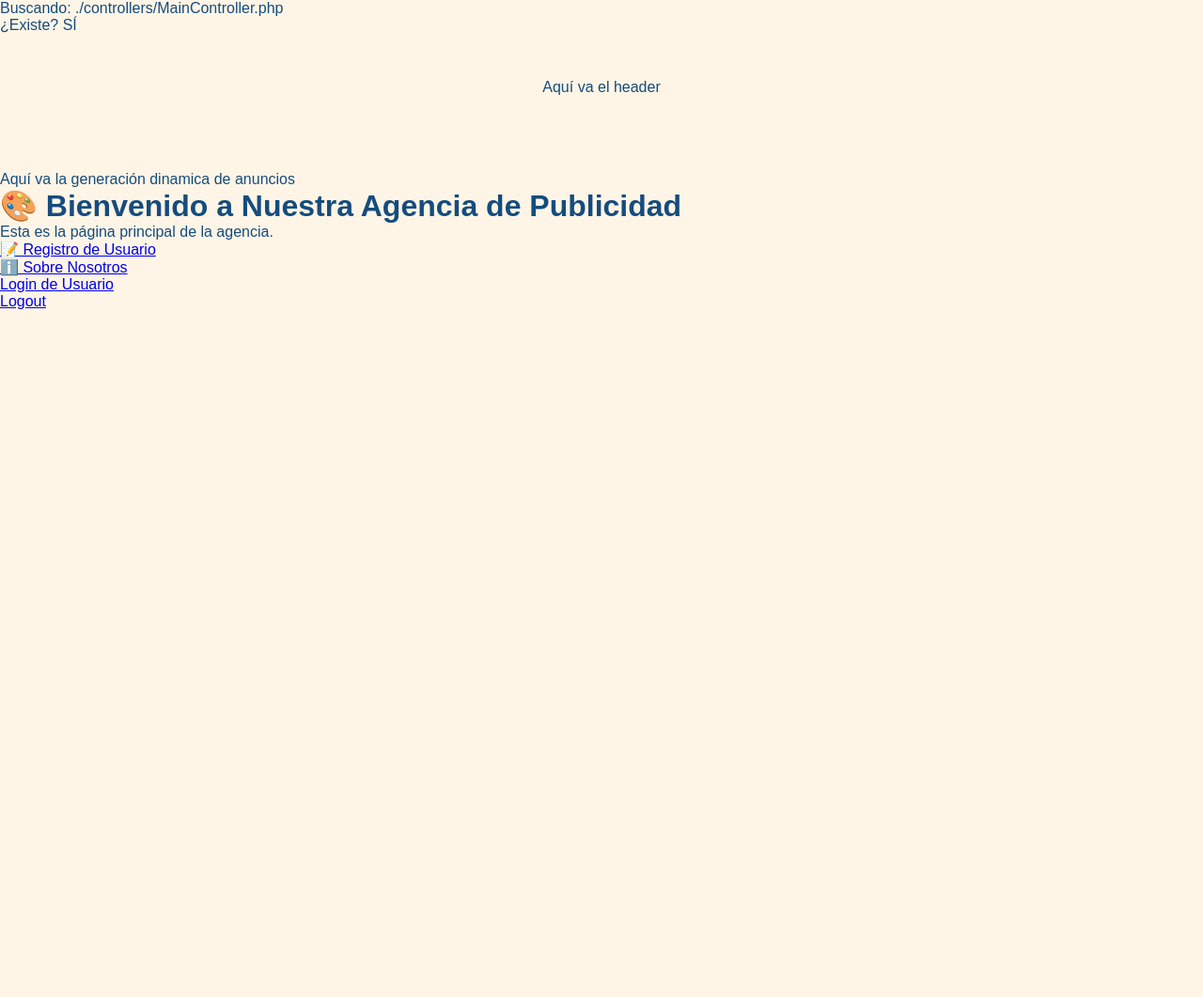
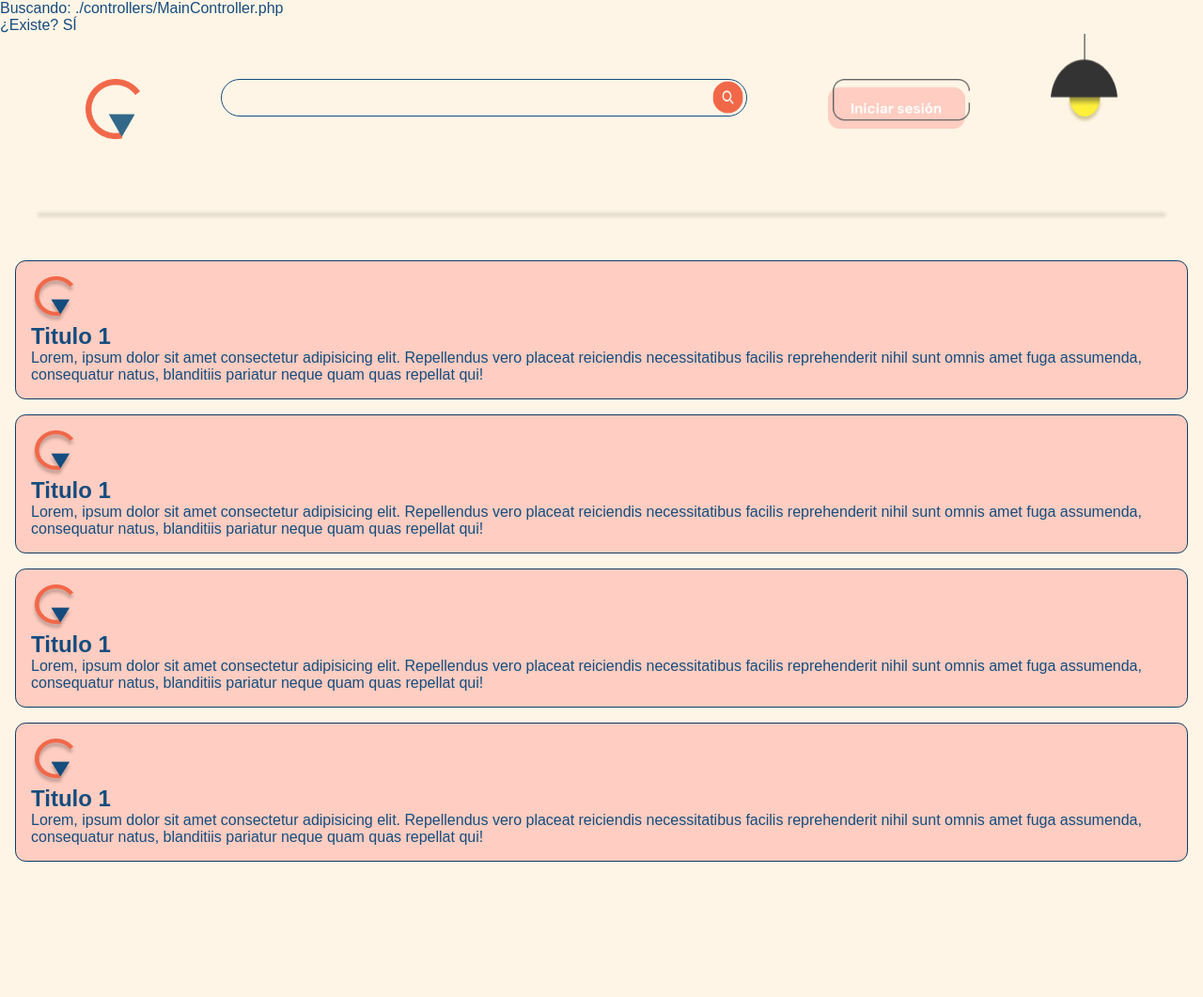
Before and after one commit to RetoDaw-Wachiturros-S-L/Agencia-publicidad, a PHP site: page / in a window 1280 px wide. Shown: the whole page at 94% size. Before the commit the page ends 329 px from the top, so only its background shows below. Run offline with PHP 8.4, Linux system fonts and the light colour scheme.

Commit message:
feat: login buttons for img

```diff
--- a/Agencia-publicidad/Views/index.php
+++ b/Agencia-publicidad/Views/index.php
@@ -1,39 +1,81 @@
-<?php
-    //Comprobar session
-    require_once __DIR__ . '/../utils/auth_helper.php';
-    require_once __DIR__ . '/../config/config.php';
-?>
-
+<?php require_once __DIR__ . '/../utils/auth_helper.php';?>
 <!DOCTYPE html>
 <html lang="es">
 <head>
     <meta charset="UTF-8">
     <meta name="viewport" content="width=device-width, initial-scale=1.0">
-    <title>Document</title>
-    <link rel="stylesheet" href="<?= BASE_URL ?>/css/layout.css">
+    <title>Pagina principal</title>
+    <link rel="stylesheet" href="../css/layout.css"/>
+    <link rel="stylesheet" href="../css/index.css"/>
 </head>
-<body class="contenedor-principal">
-    <header class="header">Aquí va el header</header>
-    <main>
-        <p>Aquí va la generación dinamica de anuncios</p>
+<body>
+    <header>
+        <img src="../img/logo_SSombra.png" alt="Logo de comerciantes vitoria" class="logo">
 
-    <h1>🎨 Bienvenido a Nuestra Agencia de Publicidad</h1>
-        <p>Esta es la página principal de la agencia.</p>
-        <nav>
-        <a href='<?= BASE_URL ?>/index.php?controller=OutController&accion=store'>📝 Registro de Usuario</a><br>
-        <a href='<?= BASE_URL ?>/index.php?controller=MainController&accion=about'>ℹ️ Sobre Nosotros</a><br>
-        <a href='<?= BASE_URL ?>/index.php?controller=OutController&accion=iniciarSesion'>Login de Usuario</a><br>
-        <a href='<?= BASE_URL ?>/index.php?controller=OutController&accion=logout'>Logout</a><br>
+        <div id="buscar">
+            <input type="text" class="search">
+        </div>
+
+        <?php if (isset($isLoggedIn) && $isLoggedIn == false):?>
+            <?= $isLoggedIn ?>
+            <a href="../index.php?controller=OutController&accion=iniciarSesion" class="login">
+                <img src="../img/login.png" alt="Boton de login" id="btnLogin">
+            </a>
+        <?php endif; ?>
+
         <?php if (isset($isLoggedIn) && $isLoggedIn == true):?>
-            <h2>Sesión iniciada</h2>
-                <?php var_dump($currentUser); ?>
-            <?php if ($currentUser['tipo'] === 'COMERCIANTE'):?>
-                <h2>Es comerciante</h2>
+            <p>B1</p>
+            <p>B2</p>
+            <p>B3</p>
+            <?php if ($isAdmin):?>
+                <p>B4</p>
             <?php endif; ?>
         <?php endif; ?>
-        </nav>
 
+        <img src="../img/lampara.png" alt="Boton de cambio de tema" class="lampara">
+
+    </header>
+    <hr>
+    <main>
+
+    <div class="card-anuncio">
+        <div class="div-tj-img">
+            <img src="../img/logo.png" alt="logo">
+            <!-- Imagen que tendrá src autogenerado y alt igual -->
+        </div>
+        <h2 id="titulo-anuncio" >Titulo 1</h2>
+        <p id="desc-anuncio">Lorem, ipsum dolor sit amet consectetur adipisicing elit. Repellendus vero placeat reiciendis necessitatibus facilis reprehenderit nihil sunt omnis amet fuga assumenda, consequatur natus, blanditiis pariatur neque quam quas repellat qui!</p>
+    </div>
+
+        <div class="card-anuncio">
+        <div class="div-tj-img">
+            <img src="../img/logo.png" alt="logo">
+            <!-- Imagen que tendrá src autogenerado y alt igual -->
+        </div>
+        <h2 id="titulo-anuncio" >Titulo 1</h2>
+        <p id="desc-anuncio">Lorem, ipsum dolor sit amet consectetur adipisicing elit. Repellendus vero placeat reiciendis necessitatibus facilis reprehenderit nihil sunt omnis amet fuga assumenda, consequatur natus, blanditiis pariatur neque quam quas repellat qui!</p>
+    </div>
+
+        <div class="card-anuncio">
+        <div class="div-tj-img">
+            <img src="../img/logo.png" alt="logo">
+            <!-- Imagen que tendrá src autogenerado y alt igual -->
+        </div>
+        <h2 id="titulo-anuncio" >Titulo 1</h2>
+        <p id="desc-anuncio">Lorem, ipsum dolor sit amet consectetur adipisicing elit. Repellendus vero placeat reiciendis necessitatibus facilis reprehenderit nihil sunt omnis amet fuga assumenda, consequatur natus, blanditiis pariatur neque quam quas repellat qui!</p>
+    </div>
+
+        <div class="card-anuncio">
+        <div class="div-tj-img">
+            <img src="../img/logo.png" alt="logo">
+            <a href=""></a>
+            <!-- Imagen que tendrá src autogenerado y alt igual -->
+        </div>
+        <h2 id="titulo-anuncio" >Titulo 1</h2>
+        <p id="desc-anuncio">Lorem, ipsum dolor sit amet consectetur adipisicing elit. Repellendus vero placeat reiciendis necessitatibus facilis reprehenderit nihil sunt omnis amet fuga assumenda, consequatur natus, blanditiis pariatur neque quam quas repellat qui!</p>
+    </div>
+
+    <script src="../js/index.js"></script>
     </main>
-
 </body>
 </html>
```
